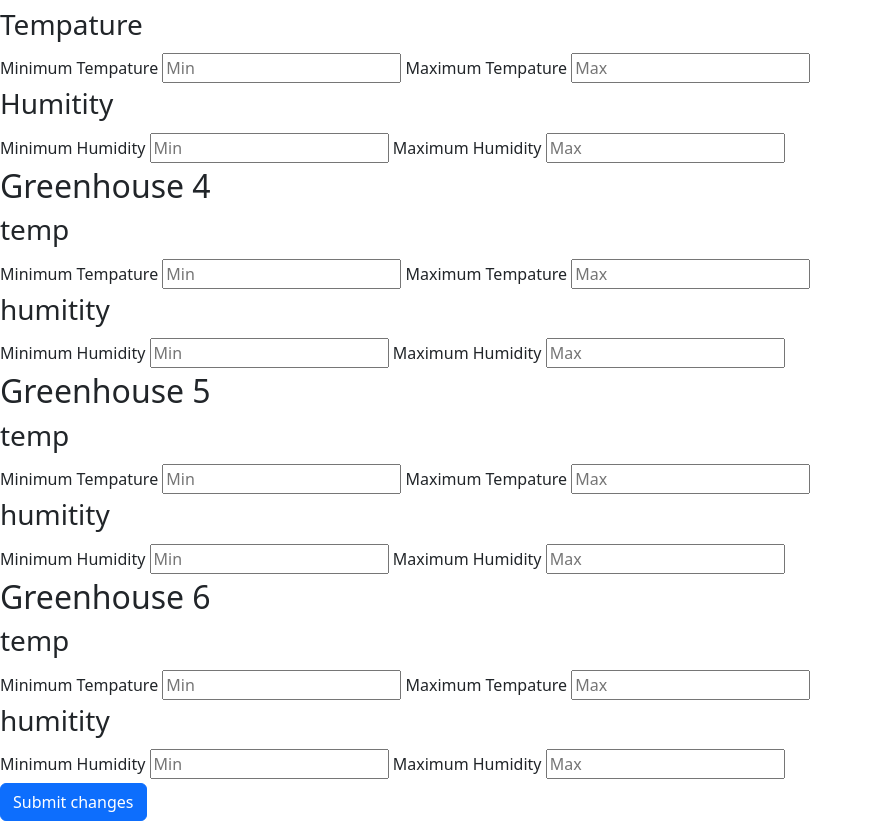
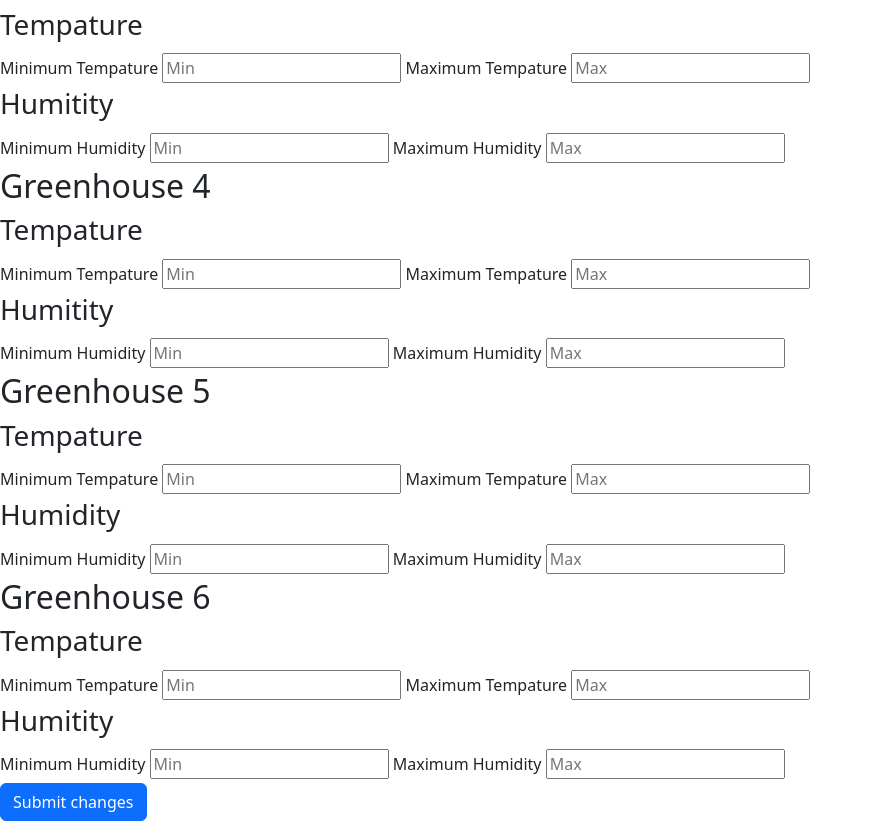
Before and after one commit to 44440-f23/greenhouse-frontend, a Flask app: page /settings in a window 1280 px wide. Shown: the part 562-1399 px from the top of the page, without its empty margins (0-873 px from the left). Run offline with Flask 3, Linux system fonts and the light colour scheme; some libraries are stand-ins or nearby versions.

Commit message:
Update settings.html

```diff
--- a/templates/settings.html
+++ b/templates/settings.html
@@ -96,14 +96,14 @@
             <h2>
                 Greenhouse 4
             </h2>
-            <h3>temp</h3>
+            <h3>Tempature</h3>
             <div id="greenhouse4temp">
               <label for="temp4Min" class="col-form-label"> Minimum Tempature</label>
               <input class="min" type="number" placeholder="Min" id="temp4Min"/>
               <label for="temp4Max" class="col-form-label"> Maximum Tempature</label>
               <input class="max" type="number" placeholder="Max" id="temp4Max"/>
             </div>
-            <h3>humitity</h3>
+            <h3>Humitity</h3>
             <div id="greenhouse4hum">
               <label for="hum4Min" class="col-form-label">Minimum Humidity</label>
               <input class="min" type="number" placeholder="Min" id="hum4Min"/>
@@ -115,14 +115,14 @@
             <h2>
                 Greenhouse 5
             </h2>
-            <h3>temp</h3>
+            <h3>Tempature</h3>
             <div id="greenhouse5temp">
               <label for="temp5Min" class="col-form-label"> Minimum Tempature</label>
               <input class="min" type="number" placeholder="Min" id="temp5Min"/>
               <label for="temp5Max" class="col-form-label"> Maximum Tempature</label>
               <input class="max" type="number" placeholder="Max" id="temp5Max"/>
             </div>
-            <h3>humitity</h3>
+            <h3>Humidity</h3>
             <div id="greenhouse5hum">
               <label for="hum5Min" class="col-form-label">Minimum Humidity</label>
               <input class="min" type="number" placeholder="Min" id="hum5Min"/>
@@ -134,14 +134,14 @@
             <h2>
                 Greenhouse 6
             </h2>
-            <h3>temp</h3>
+            <h3>Tempature</h3>
             <div id="greenhouse6temp">
               <label for="temp6Min" class="col-form-label"> Minimum Tempature</label>
               <input class="min" type="number" placeholder="Min" id="temp6min"/>
               <label for="temp6Max" class="col-form-label"> Maximum Tempature</label>
               <input class="max" type="number" placeholder="Max" id="temp6max"/>
             </div>
-            <h3>humitity</h3>
+            <h3>Humitity</h3>
             <div id="greenhouse6hum">
               <label for="hum5Min" class="col-form-label">Minimum Humidity</label>
               <input class="min" type="number" placeholder="Min" id="hum6Min"/>
```
